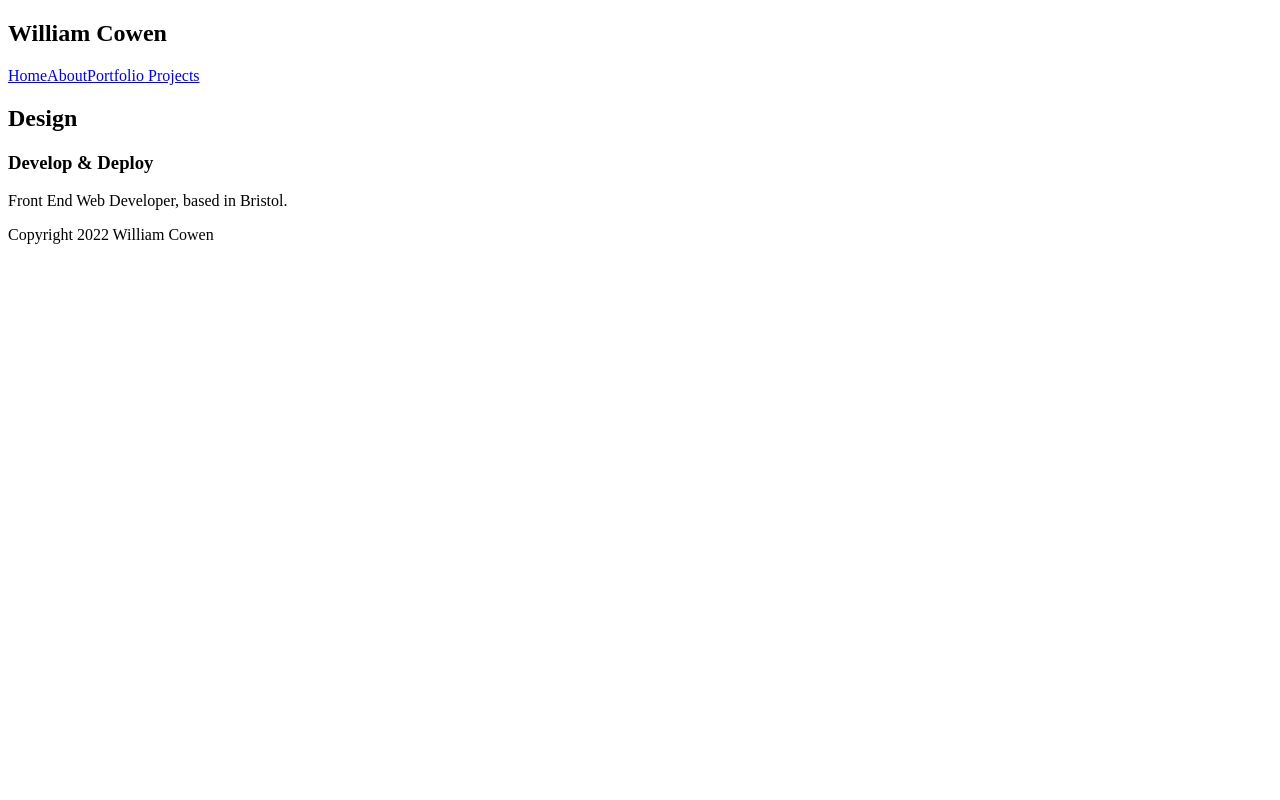
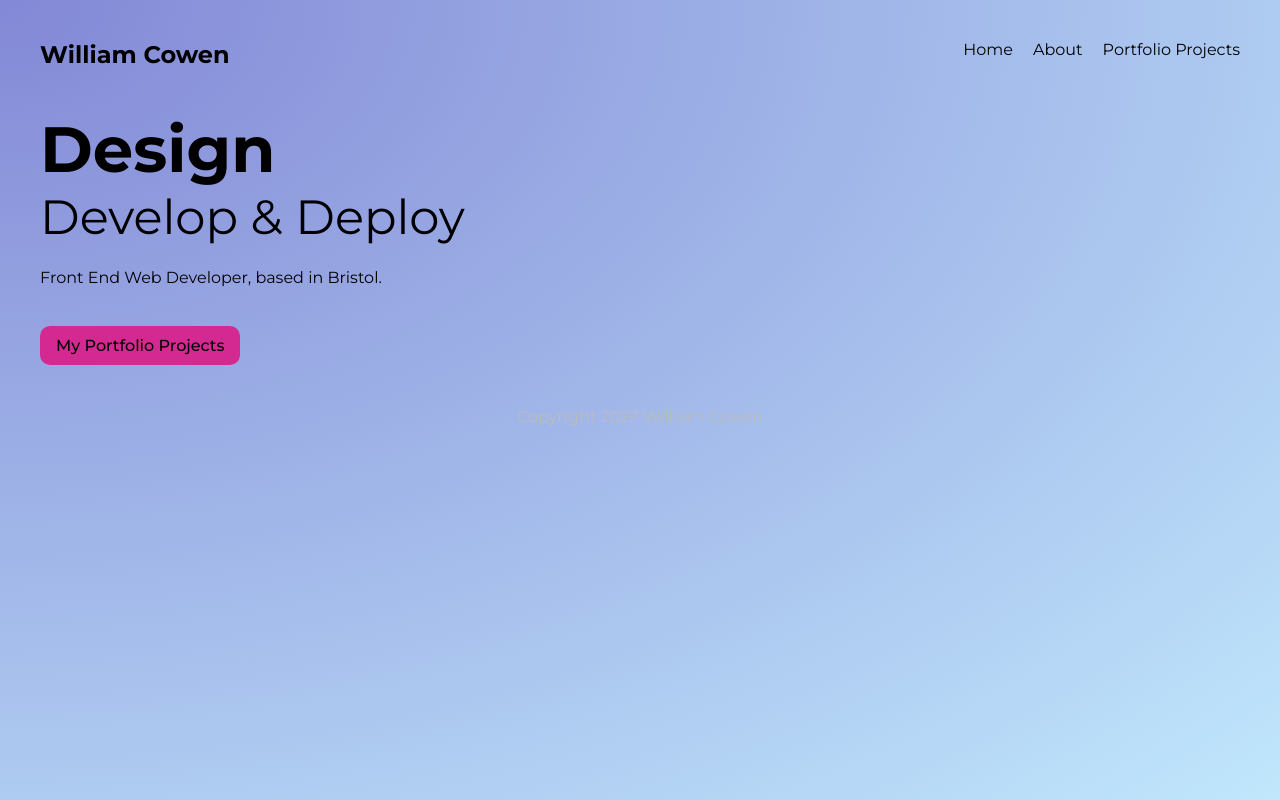
Before and after one commit to Willcowen/golden-shoe, a Gatsby site: page / in a window 1280 px wide. Built offline with nearby package versions, Linux system fonts and the light colour scheme; Gatsby itself is replaced by a stand-in of ours.

Commit message:
added styling

```diff
--- a/src/components/Layout.js
+++ b/src/components/Layout.js
@@ -1,5 +1,7 @@
 import React from 'react'
 import Navbar from './NavBar'
+import '../styles/global.css'
+
 export default function Layout({children}) {
   return (
     <div className="layout">
--- a/src/pages/index.js
+++ b/src/pages/index.js
@@ -1,14 +1,17 @@
 import React from "react"
+import { Link } from "gatsby"
 import Layout from '../components/Layout'
+import { header, btn } from "../styles/home.module.css"
 
 export default function Home() {
   return (
   <Layout>
-   <section>
+   <section className={header}>
      <div>
        <h2>Design</h2>
        <h3>Develop & Deploy</h3>
        <p>Front End Web Developer, based in Bristol.</p>
+       <Link className={btn} to="/projects">My Portfolio Projects</Link>
      </div>
    </section>
    </Layout>
--- /dev/null
+++ b/src/styles/global.css
@@ -0,0 +1,51 @@
+@import url('https://fonts.googleapis.com/css2?family=Montserrat:wght@300;400;500;700&display=swap');
+
+* {
+  margin: 0;
+  padding: 0;
+  text-decoration: none;
+  font-family: "Montserrat";
+  color: black;
+}
+html, body {
+  min-height: 100%;
+}
+body {
+  background: radial-gradient(at top left, rgb(131, 136, 214) 0%, rgb(192, 231, 252) 100%);
+  background-repeat: no-repeat;
+}
+p {
+  margin: 16px auto;
+  line-height: 1.5em;
+}
+
+/* layout & nav */
+
+.layout {
+  max-width: 1200px;
+  margin: 0 auto;
+}
+nav {
+  display: grid;
+  grid-template-columns: 1fr 1fr;
+  margin: 40px auto;
+}
+nav .links {
+  display: inline-block;
+  text-align: right;
+}
+nav a {
+  display: inline-block;
+  margin-left: 20px;
+  font-weight: 400;
+  padding-bottom: 8px;
+  border-bottom: 3px solid transparent;
+}
+nav a:hover {
+  border-color: white;
+}
+footer p{
+  text-align: center;
+  color: #bbb;
+  margin: 40px auto;
+}
--- /dev/null
+++ b/src/styles/home.module.css
@@ -0,0 +1,22 @@
+.header {
+  display: grid;
+  grid-template-columns: 1fr 1fr;
+  grid-gap: 40px;
+  align-items: center;
+}
+.header h2 {
+  font-size: 4em;
+}
+.header h3 {
+  font-size: 3em;
+  font-weight: 400;
+  margin-bottom: 20px;
+}
+.btn {
+  display: inline-block;
+  background: #d42990;
+  padding: 10px 16px;
+  border-radius: 10px;
+  margin-top: 20px;
+  font-weight: 500;
+}
```
